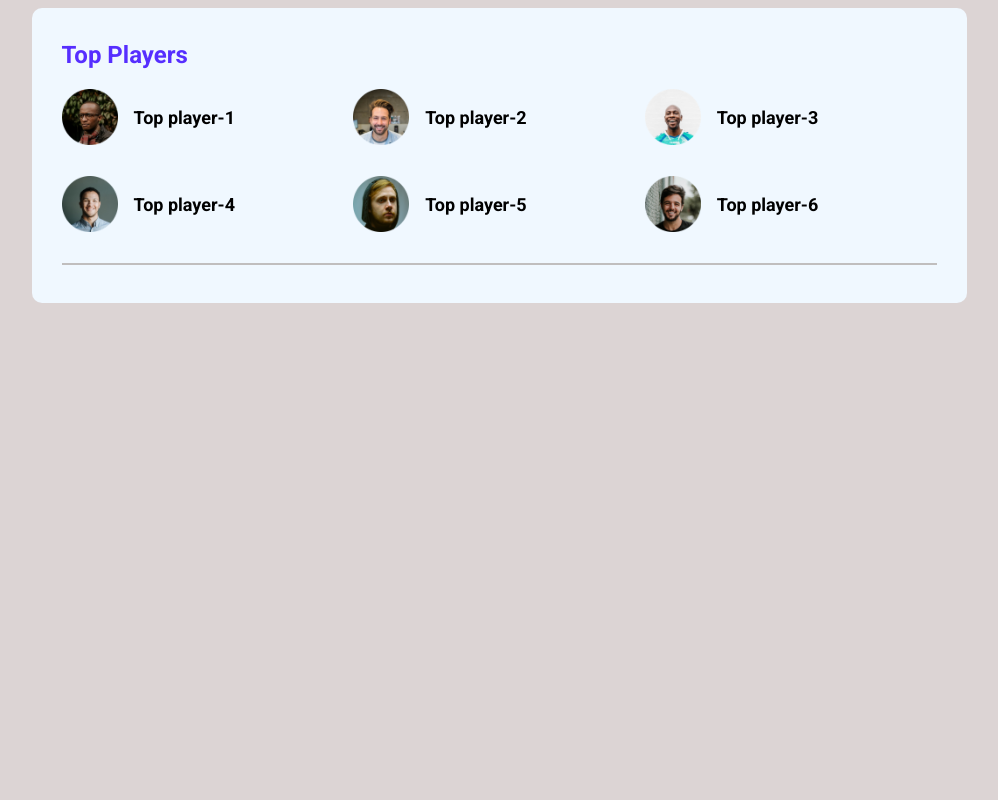
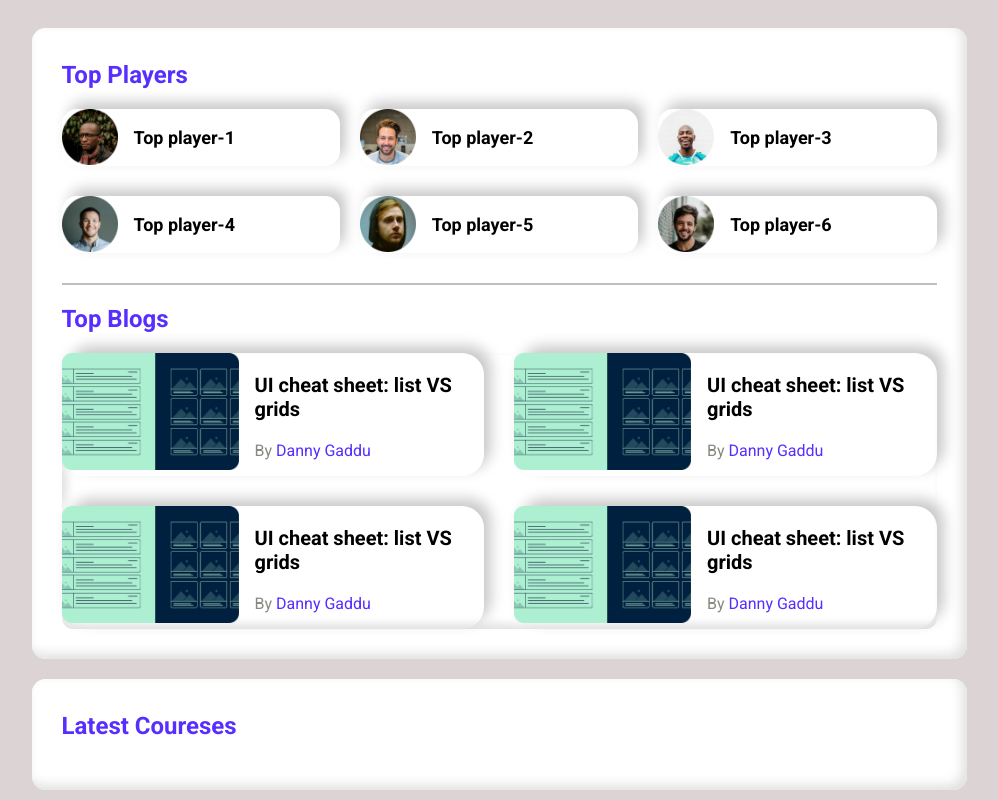
Before and after one commit to googlekeep/leader-board, a plain HTML site: page index.html in a window 1280 px wide. Shown: the whole page, without its empty margins (141-1139 px from the left). Drawn offline with Linux system fonts and the light colour scheme.

Commit message:
top blogs

```diff
--- a/index.html
+++ b/index.html
@@ -54,6 +54,60 @@
                     </div>
                 </div>
                 <hr>
+                <div class="top-blogs">
+                    <h2 class="section-titel">Top Blogs</h2>
+                    <div class="blogs">
+                        <article class="blog">
+                            <div class="thumbnail">
+                                <img src="images/Mask Group-1.png" alt="">
+                            </div>
+                            <div class="blog-info">
+                                <h3 class="blog-title">UI cheat sheet: list VS grids</h3>
+                                <p class="blog-author">By <a href="">Danny Gaddu</a> </p>
+
+                            </div>
+
+                        </article>
+                        <article class="blog">
+                            <div class="thumbnail">
+                                <img src="images/Mask Group-1.png" alt="">
+                            </div>
+                            <div class="blog-info">
+                                <h3 class="blog-title">UI cheat sheet: list VS grids</h3>
+                                <p class="blog-author">By <a href="">Danny Gaddu</a> </p>
+
+                            </div>
+
+                        </article>
+                        <article class="blog">
+                            <div class="thumbnail">
+                                <img src="images/Mask Group-1.png" alt="">
+                            </div>
+                            <div class="blog-info">
+                                <h3 class="blog-title">UI cheat sheet: list VS grids</h3>
+                                <p class="blog-author">By <a href="">Danny Gaddu</a> </p>
+
+                            </div>
+
+                        </article>
+                        <article class="blog">
+                            <div class="thumbnail">
+                                <img src="images/Mask Group-1.png" alt="">
+                            </div>
+                            <div class="blog-info">
+                                <h3 class="blog-title">UI cheat sheet: list VS grids</h3>
+                                <p class="blog-author">By <a href="">Danny Gaddu</a> </p>
+
+                            </div>
+
+                        </article>
+                    </div>
+                </div>
+            </section>
+            <!-- latext courses -->
+            <section class="container">
+                <h2 class="section-titel">Latest Coureses</h2>
+
             </section>
         </main>
 
--- a/style.css
+++ b/style.css
@@ -6,16 +6,23 @@ body{
 font-family: 'Poppins', sans-serif;
 font-family: 'Roboto', sans-serif;
 background-color: #dcd4d4;
+
 }
 main{
     display: flex;
-    justify-content: center;
+    flex-direction: column;
+    align-items: center;
 }
 .container{
     background-color: aliceblue;
     width: 875px;
+    margin-top: 20px;
     border-radius: 10px;
     padding: 30px;
+    border-radius: 14px;
+    background: #ffffff;
+    box-shadow: inset -5px -5px 12px #e0e0e0,
+                inset 5px 5px 12px #ffffff;
 }
 
 
@@ -32,11 +39,17 @@ main{
     display: grid;
     grid-template-columns: repeat(3,1fr);
     grid-row-gap:30px;
+    grid-column-gap:20px ;
 }
 
 .player{
     display: flex;
     align-items: center;
+    border-radius: 15px;
+    background: linear-gradient(45dge, #e6e6e6, #ffffff);
+    box-shadow: 7px -7px 14px #c9c9c9,
+                -7px -7px 14px #ffffff;
+
 }
 .player img{
     width: 56px;
@@ -48,4 +61,46 @@ main{
 }
 hr{
     border: 1px solid rgb(192, 190, 190);
+    margin-bottom: 20px;
 }
+
+/* top blogs styles */
+
+.blog{
+    display: flex;
+    border-radius: 22px;
+    background: linear-gradient(45dge, #e6e6e6, #ffffff);
+    box-shadow: 7px -7px 14px #c9c9c9,
+                -7px -7px 14px #ffffff;
+}
+.blog .thumbnail img{
+    width: 177px;
+    height: 117px;
+}
+.blog-info{
+    margin-left: 16px;
+}
+.blog-title{
+    font-size: 20px;
+}
+
+.blog-author{
+    color: rgb(137, 137, 129);
+    font-size: 16px;
+}
+.blog-author a{
+    text-decoration: none;
+    font-size: 16px;
+    color: #562EFF;
+}
+
+.blogs{
+    display: grid;
+    grid-template-columns: repeat(2,1fr);
+    grid-row-gap:30px;
+    grid-column-gap:30px;
+    border-radius: 11px;
+    background-color: #ffffff;
+    box-shadow: inset 5px -5px 10px #e0e0e0,
+                inset -5px 5px 10px #ffffff;
+}
```
